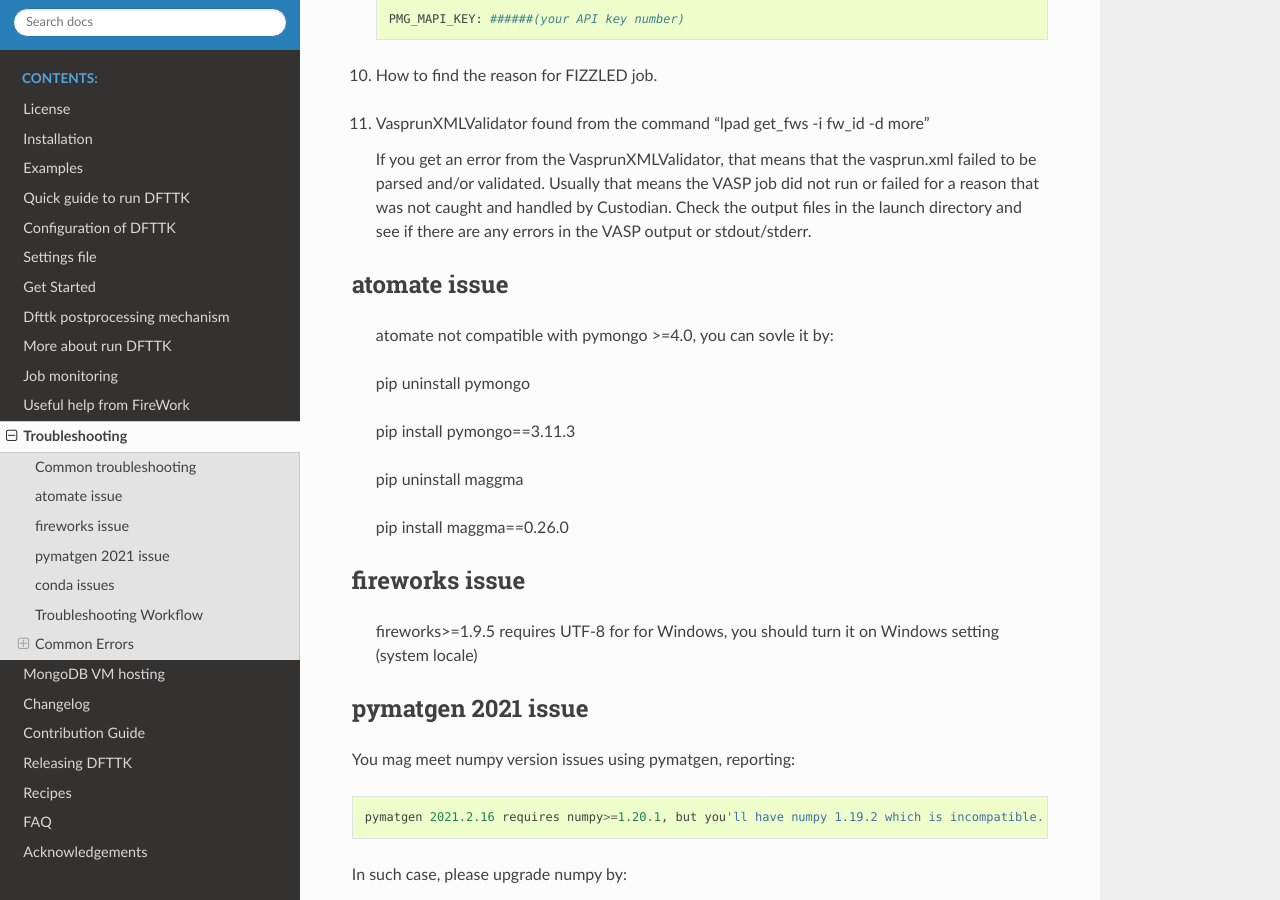
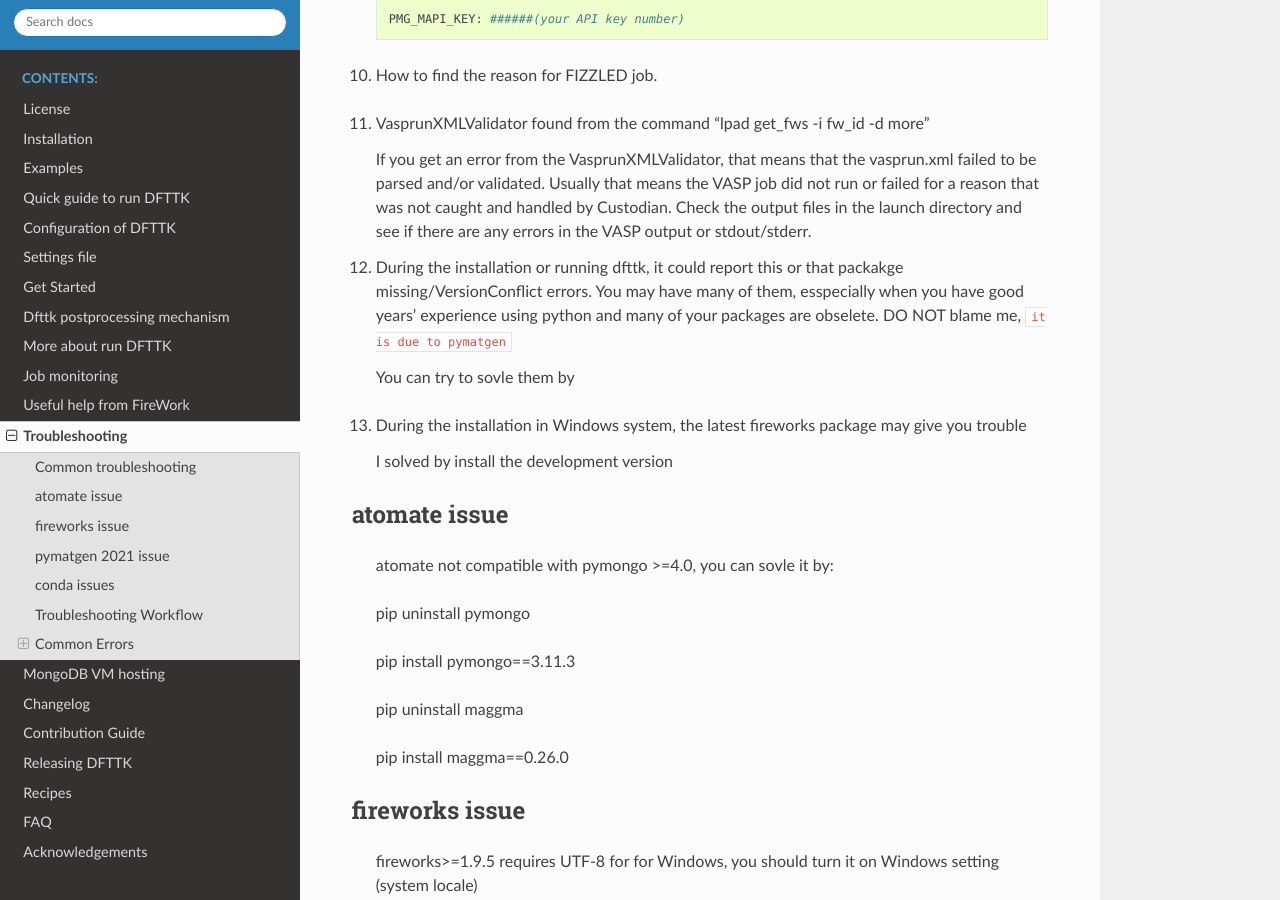
Before and after one commit to PhasesResearchLab/dfttk-2021, a Sphinx documentation site: the page built from docs/source/troubleshooting.rst, in a window 1280 px wide and 900 px high, scrolled down 1439 px. Built offline with Sphinx 7.4.7 and the Read the Docs theme 2.0.0, drawn with Linux system fonts in a browser that asks for light colours.

Commit message:
update in 20221208 in ROARS clusters

```diff
--- a/docs/source/troubleshooting.rst
+++ b/docs/source/troubleshooting.rst
@@ -70,6 +70,32 @@ Following are the steps of adding API key number on DFTTK.
     to be parsed and/or validated. Usually that means the VASP job did not run or failed for
     a reason that was not caught and handled by Custodian. Check the output files in the
     launch directory and see if there are any errors in the VASP output or stdout/stderr.
+
+12. During the installation or running dfttk, it could report this or that packakge missing/VersionConflict errors. You may have many of them, esspecially when you have good years' experience using python and many of your packages are obselete. DO NOT blame me, ``it is due to pymatgen``
+
+    You can try to sovle them by
+
+  .. code-block:: bash
+      pip install <missed-package> -U  #where <missed-package> should be the name of missed package
+
+    Sometimes, one may meet issue with ruamel_yaml due to ``conda`` bug on namespace of ruamel_yaml vs ruamel.yaml.  One may Manually delete the files from site-packages. In my case, to delete ruamel.yaml the command was rm -rf ``your-path-to-anaconda3``/lib/python``your-version``/site-packages/ruamel*. Then
+
+  .. code-block:: bash
+    pip install ruamel.yaml
+
+13. During the installation in Windows system, the latest fireworks package may give you trouble
+
+    I solved by install the development version
+
+  .. code-block:: bash
+      git clone https://github.com/materialsproject/fireworks
+      cd fireworks
+
+    replace the \`\`\` in README.md by \` followed by
+
+  .. code-block:: bash
+      pip install -e .
+
 
 atomate issue
 =============
```
